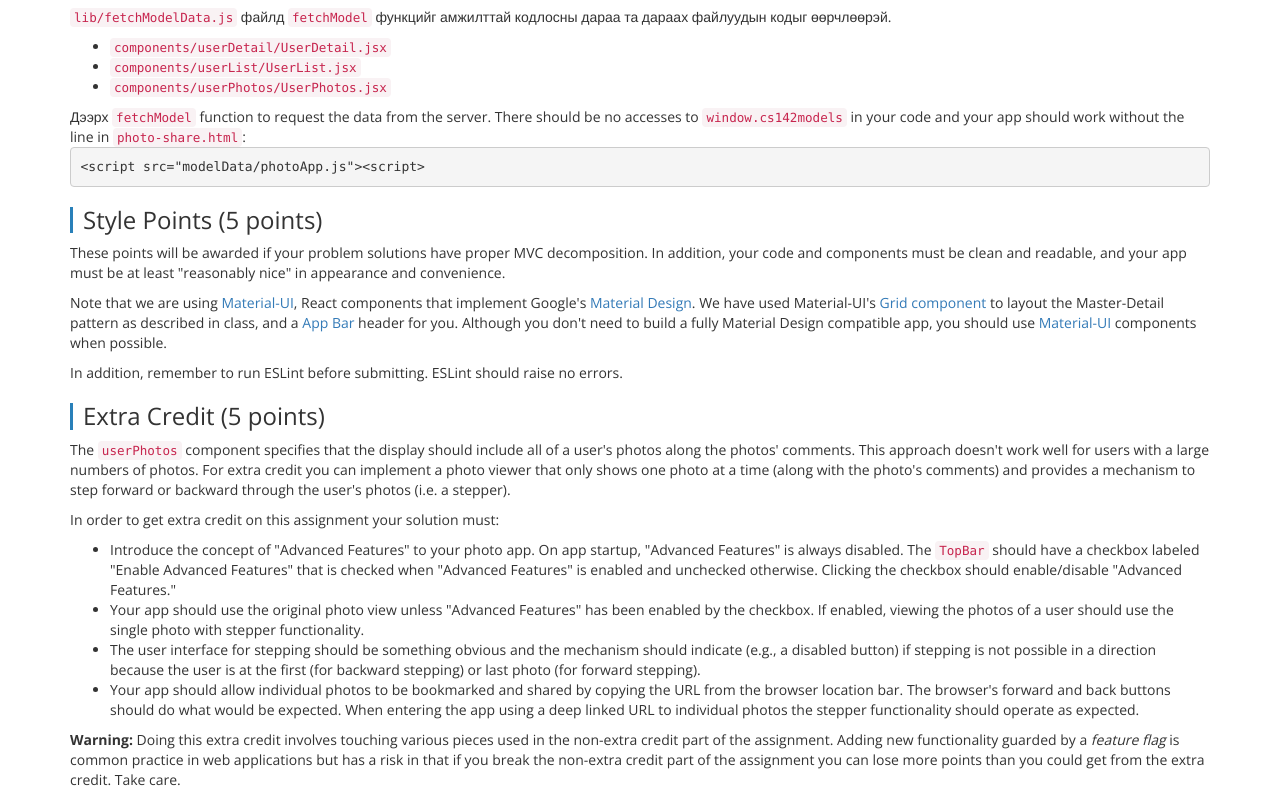
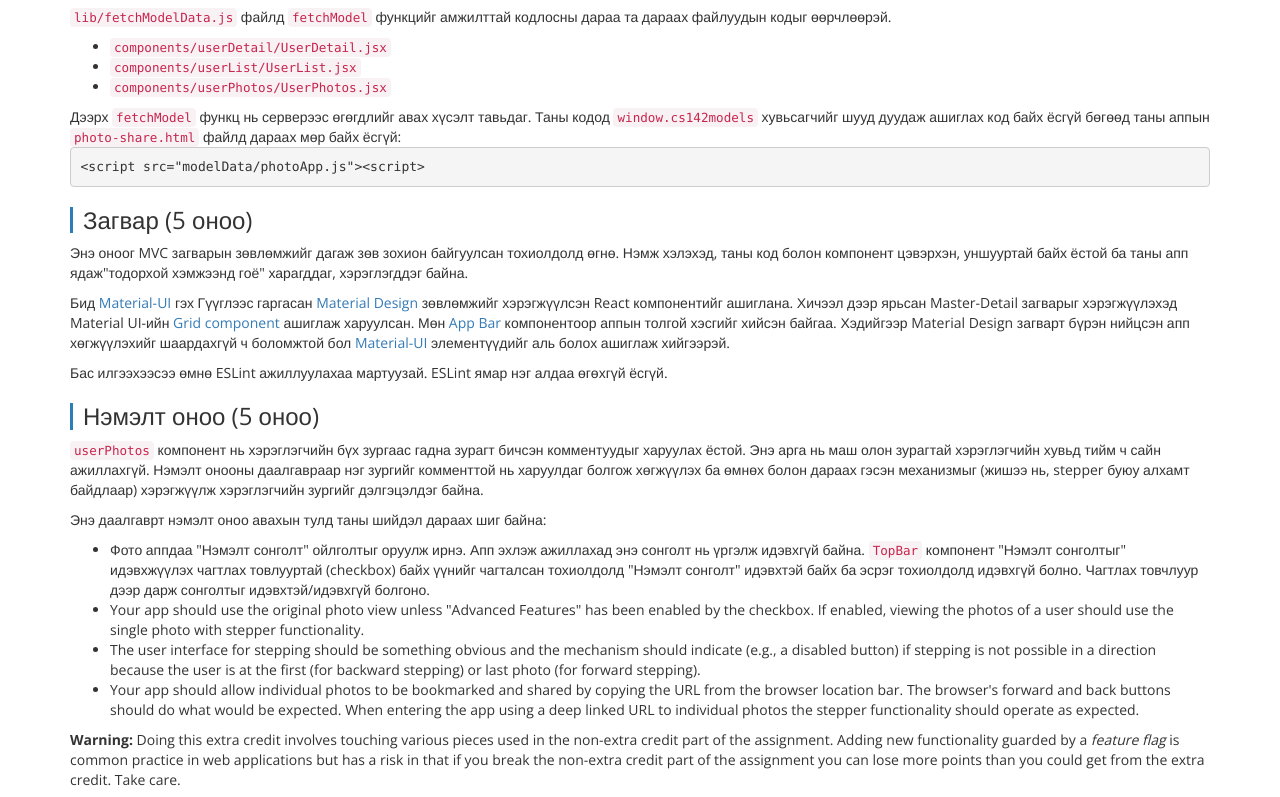
Before and after one commit to kde-milab/cs142-website-mn, a plain HTML site: page project5-react.html in a window 1280 px wide. Shown: the part 2955-3752 px from the top of the page. Drawn offline with nearby package versions, Linux system fonts and the light colour scheme.

Commit message:
small additions on project5

```diff
--- a/project5-react.html
+++ b/project5-react.html
@@ -481,10 +481,10 @@
         <li><code>components/userList/UserList.jsx</code></li>
         <li><code>components/userPhotos/UserPhotos.jsx</code></li>
       </ul>
-      Дээрх  <code>fetchModel</code> function to request the data from the
-      server. There should be no accesses to <code>window.cs142models</code> in
-      your code and your app should work without the line in
-      <code>photo-share.html</code>:<div class="code">
+      Дээрх  <code>fetchModel</code> функц нь серверээс өгөгдлийг авах хүсэлт тавьдаг.
+      Таны кодод <code>window.cs142models</code> хувьсагчийг шууд дуудаж
+      ашиглах код байх ёсгүй бөгөөд таны аппын
+      <code>photo-share.html</code> файлд дараах мөр байх ёсгүй:<div class="code">
       <pre>&lt;script src="modelData/photoApp.js"&gt;&lt;script&gt;</pre>
     </div>
     </p>
@@ -493,53 +493,50 @@
 
   <!-- Style Points -->
   <section>
-    <h3 class="left-border">Style Points (5 points)</h3>
+    <h3 class="left-border">Загвар (5 оноо)</h3>
     <p>
-      These points will be awarded if your problem solutions have proper MVC
-      decomposition. In addition, your code and components must be clean and
-      readable, and your app must be at least "reasonably nice" in appearance
-      and convenience.
+      Энэ оноог MVC загварын зөвлөмжийг дагаж зөв зохион байгуулсан тохиолдолд өгнө.
+      Нэмж хэлэхэд, таны код болон компонент цэвэрхэн, уншууртай байх ёстой ба
+      таны апп ядаж"тодорхой хэмжээнд гоё" харагддаг, хэрэглэгддэг байна.
     </p>
 
     <p>
-      Note that we are using <a href="https://mui.com/">Material-UI</a>, React
-      components that implement Google's <a href="https://material.io">Material
-      Design</a>. We have used Material-UI's
-      <a href="https://mui.com/components/grid/">Grid component</a> to layout
-      the Master-Detail pattern as described in class, and a
-      <a href="https://mui.com/components/app-bar/">App Bar</a>
-      header for you. Although you don't need to build a fully Material Design
-      compatible app, you should use <a href="https://mui.com/">Material-UI</a>
-      components when possible.
+      Бид <a href="https://mui.com/">Material-UI</a> гэх Гүүглээс гаргасан
+      <a href="https://material.io">Material Design</a> зөвлөмжийг хэрэгжүүлсэн
+      React компонентийг ашиглана. Хичээл дээр ярьсан Master-Detail загварыг хэрэгжүүлэхэд
+      Material UI-ийн <a href="https://mui.com/components/grid/">Grid component</a>
+      ашиглаж харуулсан. Мөн <a href="https://mui.com/components/app-bar/">App Bar</a>
+      компонентоор аппын толгой хэсгийг хийсэн байгаа. Хэдийгээр Material Design загварт
+      бүрэн нийцсэн апп хөгжүүлэхийг шаардахгүй ч боломжтой бол
+      <a href="https://mui.com/">Material-UI</a> элементүүдийг аль болох ашиглаж хийгээрэй.
     </p>
 
     <p>
-      In addition, remember to run ESLint before submitting. ESLint should raise
-      no errors.
+      Бас илгээхээсээ өмнө ESLint ажиллуулахаа мартуузай. ESLint ямар нэг алдаа өгөхгүй ёсгүй.
     </p>
   </section>
 
   <!-- Extra Credit -->
   <section>
-    <h3 class="left-border">Extra Credit (5 points)</h3>
+    <h3 class="left-border">Нэмэлт оноо (5 оноо)</h3>
     <p>
-      The <code>userPhotos</code> component specifies that the display should
-      include all of a user's photos along the photos' comments. This approach
-      doesn't work well for users with a large numbers of photos. For extra
-      credit you can implement a photo viewer that only shows one photo at a
-      time (along with the photo's comments) and provides a mechanism to step
-      forward or backward through the user's photos (i.e. a stepper).
+      <code>userPhotos</code> компонент нь хэрэглэгчийн бүх зургаас гадна
+      зурагт бичсэн комментуудыг харуулах ёстой. Энэ арга нь маш олон зурагтай
+      хэрэглэгчийн хувьд тийм ч сайн ажиллахгүй. Нэмэлт онооны даалгавраар
+      нэг зургийг комменттой нь харуулдаг болгож хөгжүүлэх ба өмнөх болон
+      дараах гэсэн механизмыг (жишээ нь, stepper буюу алхамт байдлаар) хэрэгжүүлж
+      хэрэглэгчийн зургийг дэлгэцэлдэг байна.
     </p>
     <p>
-      In order to get extra credit on this assignment your solution must:
+      Энэ даалгаврт нэмэлт оноо авахын тулд таны шийдэл дараах шиг байна:
     <ul>
       <li>
-        Introduce the concept of "Advanced Features" to your photo app. On app
-        startup, "Advanced Features" is always disabled. The
-        <code>TopBar</code> should have a checkbox labeled "Enable Advanced
-        Features" that is checked when "Advanced Features" is enabled and
-        unchecked otherwise. Clicking the checkbox should enable/disable
-        "Advanced Features."
+        Фото аппдаа "Нэмэлт сонголт" ойлголтыг оруулж ирнэ. Апп эхлэж ажиллахад
+        энэ сонголт нь үргэлж идэвхгүй байна. <code>TopBar</code> компонент
+        "Нэмэлт сонголтыг" идэвхжүүлэх чагтлах товлууртай (checkbox) байх үүнийг
+        чагталсан тохиолдолд "Нэмэлт сонголт" идэвхтэй байх ба эсрэг тохиолдолд
+        идэвхгүй болно. Чагтлах товчлуур дээр дарж сонголтыг идэвхтэй/идэвхгүй
+        болгоно.
       </li>
       <li>
         Your app should use the original photo view unless "Advanced Features"
```
Also changed, not shown: 1 other file.
